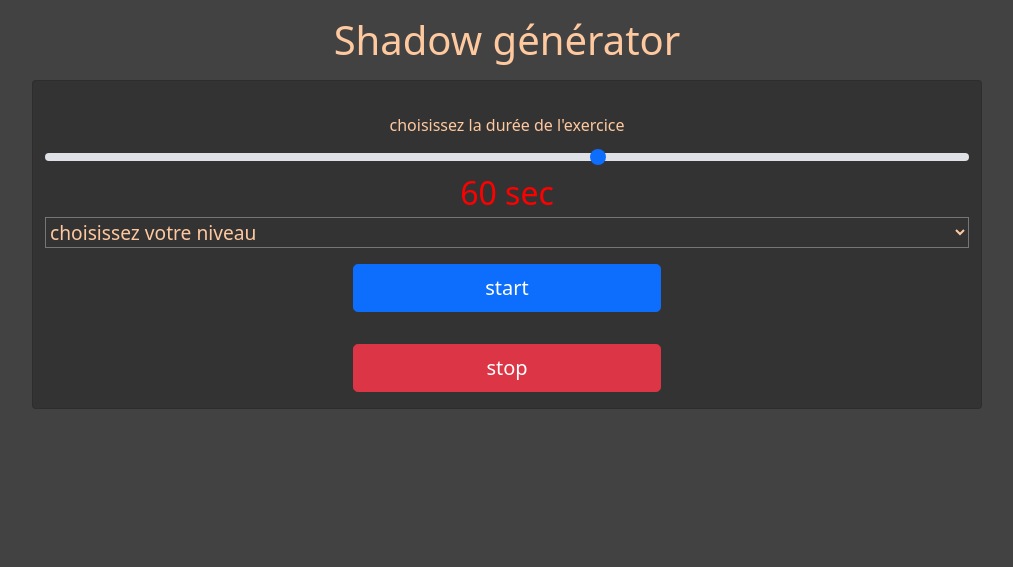
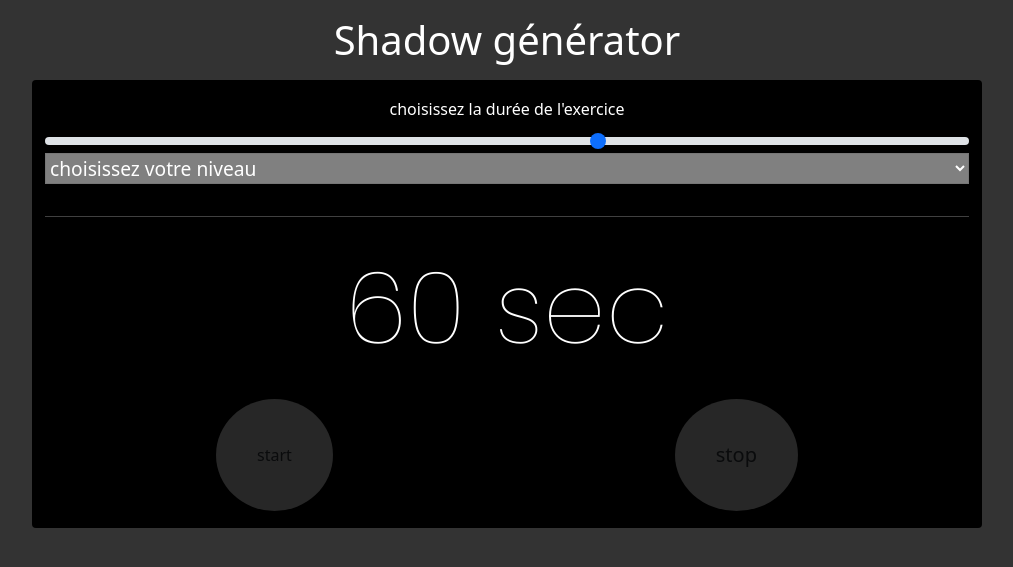
Before and after one commit to leeroynico/shadowBadmintonGenerator, a PHP site: page / in a window 1280 px wide. Shown: the top 567 px of the page, without its empty margins (133-1146 px from the left). Run offline with PHP 8.4, Linux system fonts and the light colour scheme.

Commit message:
add new style as discord picture

```diff
--- a/index.html
+++ b/index.html
@@ -11,6 +11,7 @@
       crossorigin="anonymous"
     />
     <link rel="stylesheet" href="style.css" />
+    <link rel="preconnect" href="https://fonts.googleapis.com"><link rel="preconnect" href="https://fonts.gstatic.com" crossorigin><link href="https://fonts.googleapis.com/css2?family=Poppins:wght@100&display=swap" rel="stylesheet">
     <title>Shadow générator</title>
   </head>
   <body>
@@ -23,9 +24,8 @@
             alt="top-card"
             class="card-img-top"
           /> -->
-          <h1 id="count" class="text-center"></h1>
-          <h1 id="result" class="text-center"></h1>
-          <div class="result"></div>
+
+
           <label for="range" class="form-label mx-auto mt-3">
             choisissez la durée de l'exercice
           </label>
@@ -37,22 +37,38 @@
             step="10"
             id="range"
           />
-          <div class="text-center" id="timeParams">
-            <span id="rangeResult">60</span>
-            sec
-          </div>
+
           <select id="intervalUser">
             <option selected>choisissez votre niveau</option>
             <option value="5000">tranquille</option>
             <option value="3000">chaud!!</option>
             <option value="2000">warrior</option>
           </select>
-          <button class="btn btn-primary col-4 my-3 mx-auto btn-lg" id="start">
-            start
-          </button>
-          <button id="stop" class="btn btn-danger col-4 my-3 mx-auto btn-lg">
-            stop
-          </button>
+
+
+          <h1 id="count" class="text-center"></h1>
+          <h1 id="result" class="text-center"></h1>
+          <div class="result"></div>
+
+          <hr>
+
+          <div class="text-center" id="timeParams">
+            <span id="rangeResult">60</span>
+            sec
+          </div>
+
+          <!--btn btn-primary col-4 my-3 mx-auto btn-lg"
+          btn btn-danger col-4 c
+          -->
+        <div class="d-flex">
+                <button  class="btn my-3 mx-auto" id="start">
+                  start
+                </button>
+                <button class="btn   btn my-3 mx-auto btn-lg" id="stop" >
+                  stop
+                </button>
+        </div>
+
         </div>
       </div>
     </div>
--- a/style.css
+++ b/style.css
@@ -1,19 +1,48 @@
 body {
-  background-color: #424242;
-  color: rgb(255, 201, 160);
+  background-color:#333;
+  color:white;
 }
 
 #cardContainer {
-  background-color: #333;
+  background-color: black;
 }
 
 #timeParams {
-  color: red;
+
   font-size: 2em;
 }
 
 select {
-  background: #333;
-  color: rgb(255, 201, 160);
+  background: grey;
+  color:white;
   font-size: 1.2em;
 }
+
+
+#result, #count, #timeParams{
+  font-family: 'Poppins', sans-serif;
+font-size: 100px;
+color: white;
+}
+
+#start, #stop{
+  background-color: grey;
+  opacity: 0.3;
+  border-radius: 50%;
+  padding: 5vh;
+}
+
+#start:hover, #stop:hover{
+  opacity: 0.5;
+  color: white;
+  font-size: 1.5rem;
+  border: double 10px grey;
+}
+
+#start:hover{
+  background-color: rgb(16, 184, 16);
+}
+
+#stop:hover{
+  background-color: red;
+}
```
